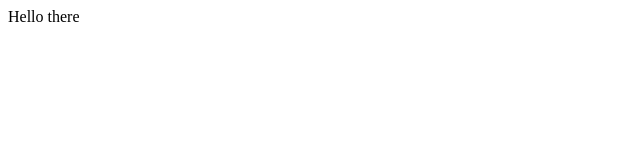
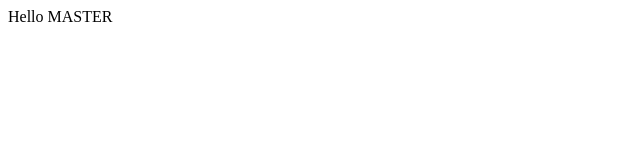
Before and after one commit to Gusmadakos91/demo-repo, a plain HTML site: page index.html in a window 1280 px wide. Shown: the full height of the page, 0-640 px from the left. Drawn offline with Linux system fonts and the light colour scheme.

Commit message:
HELLO MASTER header

```diff
--- a/index.html
+++ b/index.html
@@ -1 +1 @@
-<div>Hello there</div>
+<div>Hello MASTER</div>
```
